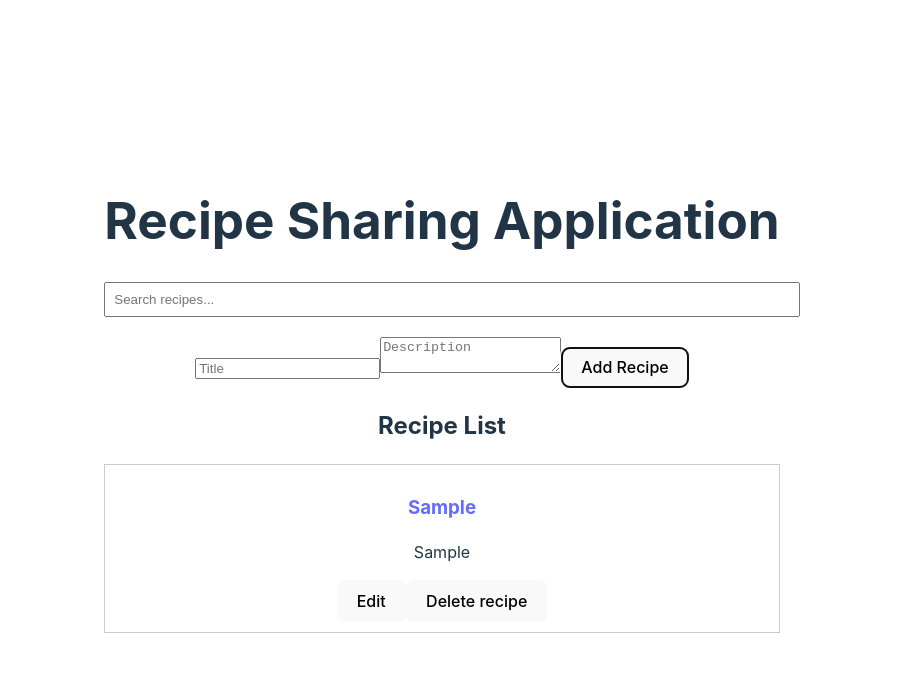
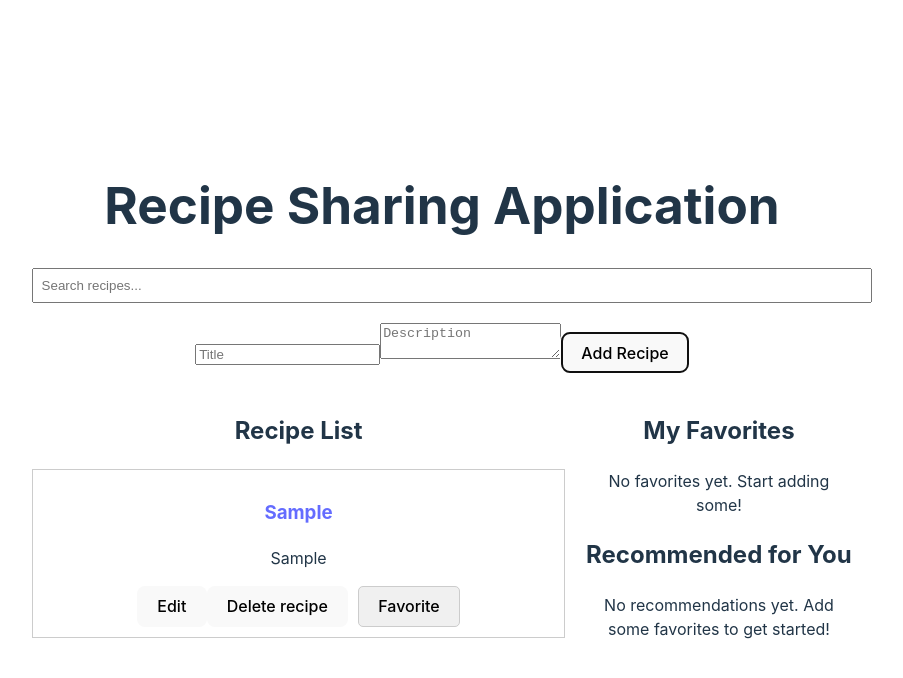
Before and after one commit to JAbaasa1234/alx-fe-reactjs, a React (Vite) app in the folder recipe-sharing-app/: page / in a window 1280 px wide. Both pictures are taken after typing "Sample", "Sample" into the empty fields and a click on the button "Add Recipe". Shown: the top 678 px of the page, without its empty margins (198-1101 px from the left). Built offline with nearby package versions, Linux system fonts and the light colour scheme.

Commit message:
Implementing User Favorites and Personalized Recipe Recommendations

```diff
--- a/recipe-sharing-app/src/App.jsx
+++ b/recipe-sharing-app/src/App.jsx
@@ -5,6 +5,8 @@ import RecipeList from './components/RecipeList';
 import AddRecipeForm from './components/AddRecipeForm';
 import RecipeDetails from './components/RecipeDetails';
 import SearchBar from './components/SearchBar';
+import FavoritesList from './components/FavoritesList';
+import RecommendationsList from './components/RecommendationsList';
 
 function App() {
   return (
@@ -17,7 +19,18 @@ function App() {
               <>
                 <SearchBar />
                 <AddRecipeForm />
-                <RecipeList />
+                <div style={{ display: 'flex', gap: '20px', marginTop: '20px' }}>
+                  {/* Recipe list */}
+                  <div style={{ flex: 2 }}>
+                    <RecipeList />
+                  </div>
+
+                  {/* Favorites and Recommendations */}
+                  <div style={{ flex: 1 }}>
+                    <FavoritesList />
+                    <RecommendationsList />
+                  </div>
+                </div>
               </>
             }
           />
--- /dev/null
+++ b/recipe-sharing-app/src/components/FavoritesList.jsx
@@ -0,0 +1,29 @@
+import React, { useMemo } from "react";
+import useRecipeStore from "./recipeStore";
+
+const FavoritesList = () => {
+    const recipes = useRecipeStore((state) => state.recipes);
+    const favorites = useRecipeStore((state) => state.favorites);
+
+    const favoriteRecipes = useMemo(() => {
+        return recipes.filter((recipe) => favorites.includes(recipe.id));
+    }, [recipes, favorites]);
+
+    return (
+        <div>
+            <h2>My Favorites</h2>
+            {favoriteRecipes.length > 0 ? (
+                favoriteRecipes.map((recipe) => (
+                  <div key={recipe.id} style={{ marginBottom: '10px' }}>
+                    <h3>{recipe.title}</h3>
+                    <p>{recipe.description}</p>
+                  </div>
+                ))
+            ) : (
+                <p>No favorites yet. Start adding some!</p>
+            )}
+        </div>
+    );
+};
+
+export default FavoritesList;
--- a/recipe-sharing-app/src/components/RecipeList.jsx
+++ b/recipe-sharing-app/src/components/RecipeList.jsx
@@ -6,6 +6,10 @@ import DeleteRecipeButton from './DeleteRecipeButton';
 
 const RecipeList = () => {
     const filteredRecipes = useRecipeStore((state) => state.filteredRecipes);
+    const favorites = useRecipeStore((state) => state.favorites);
+    const addFavorite = useRecipeStore((state) => state.addFavorite);
+    const removeFavorite = useRecipeStore((state) => state.removeFavorite);
+
     const [editingRecipeId, setEditingRecipeId] = useState(null);
 
     const handleEditClick = (recipeId) => {
@@ -16,13 +20,21 @@ const RecipeList = () => {
         setEditingRecipeId(null);
     };
 
+    const handleFavoriteToggle = (repiceId) => {
+        if (favorites.includes(repiceId)) {
+            removeFavorite(repiceId);
+        } else {
+            addFavorite(repiceId);
+        }
+    };
+
 
     return (
         <div>
             <h2>Recipe List</h2>
             {filteredRecipes.length >0 ? (
                 filteredRecipes.map((recipe) => (
-                    <div key={recipe.id} style={{ border: '1px solid #ccc', padding: '10px', marginBottom: '10px' }}>
+                    <div key={recipe.id} style={{ border: '1px solid #ccc', padding: '10px', marginBottom: '10px', backgroundColor: favorites.includes(recipe.id) ? '#f9f9ff' : 'white' }}>
                         {editingRecipeId === recipe.id ? (
                             <div>
                                 <EditRecipeForm
@@ -39,6 +51,17 @@ const RecipeList = () => {
                                 <p>{recipe.description}</p>
                                 <button onClick={() => handleEditClick(recipe.id)}>Edit</button>
                                 <DeleteRecipeButton recipeId={recipe.id} />
+                                <button
+                                    onClick={() => handleFavoriteToggle(recipe.id)}
+                                    style={{
+                                        marginLeft: '10px',
+                                        backgroundColor: favorites.includes(recipe.id) ? '#ffccb' : '#f0f0f0',
+                                        border: '1px solid #ccc',
+                                        borderRadius: '5px'
+                                    }}
+                                >
+                                    {favorites.includes(recipe.id) ? 'Unfavorite' : 'Favorite'}
+                                </button>
                             </>
                         )}
                     </div>
--- /dev/null
+++ b/recipe-sharing-app/src/components/RecommendationsList.jsx
@@ -0,0 +1,31 @@
+import useRecipeStore from "./recipeStore";
+import { useEffect } from "react";
+
+const RecommendationsList = () => {
+    const recommendations = useRecipeStore((state) => state.recommendations);
+    const generateRecommendations = useRecipeStore(
+        (state) => state.generateRecommendations
+    );
+
+    useEffect(() => {
+        generateRecommendations();
+    }, [generateRecommendations]);
+
+    return (
+        <div>
+            <h2>Recommended for You</h2>
+            {recommendations.length > 0 ? (
+                recommendations.map((recipe) => (
+                    <div key={recipe.id} style={{ marginBottom: '10px' }}>
+                        <h3>{recipe.title}</h3>
+                        <p>{recipe.description}</p>
+                    </div>
+                ))
+            ) : (
+                <p>No recommendations yet. Add some favorites to get started!</p>
+            )}
+        </div>
+    );
+};
+
+export default RecommendationsList;
--- a/recipe-sharing-app/src/components/recipeStore.js
+++ b/recipe-sharing-app/src/components/recipeStore.js
@@ -3,6 +3,8 @@ import { create } from 'zustand';
 const useRecipeStore = create(set => ({
    recipes: [],
    filteredRecipes: [],
+   favorites: [],
+   recommendations: [],
    searchTerm: '',
 
    setRecipes: (recipes) =>
@@ -52,6 +54,29 @@ const useRecipeStore = create(set => ({
             ),
          };
       }),
+
+   addFavorite: (recipeId) =>
+      set((state) => ({
+         favorites: state.favorites.includes(recipeId)
+            ? state.favorites
+            : [...state.favorites, recipeId],
+      })),
+
+   removeFavorite: (recipeId) =>
+      set((state) => ({
+         favorites: state.favorites.filter((id) => id !== recipeId),
+      })),
+
+   // Generate recommendations based on favorites
+   generateRecommendations: () =>
+      set((state) => {
+         const recommended = state.recipes.filter(
+           (recipe) =>
+             state.favorites.includes(recipe.id) &&
+             Math.random() > 0.5 // Simple mock logic for recommendations
+         );
+         return { recommendations: recommended };
+      }),
 }));
 
 export default useRecipeStore;
```
